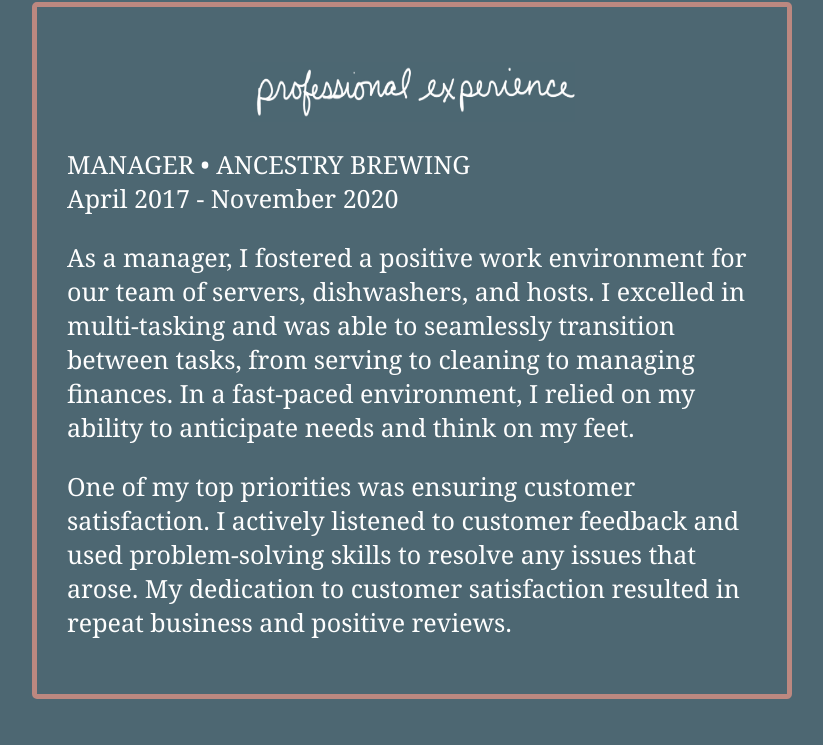
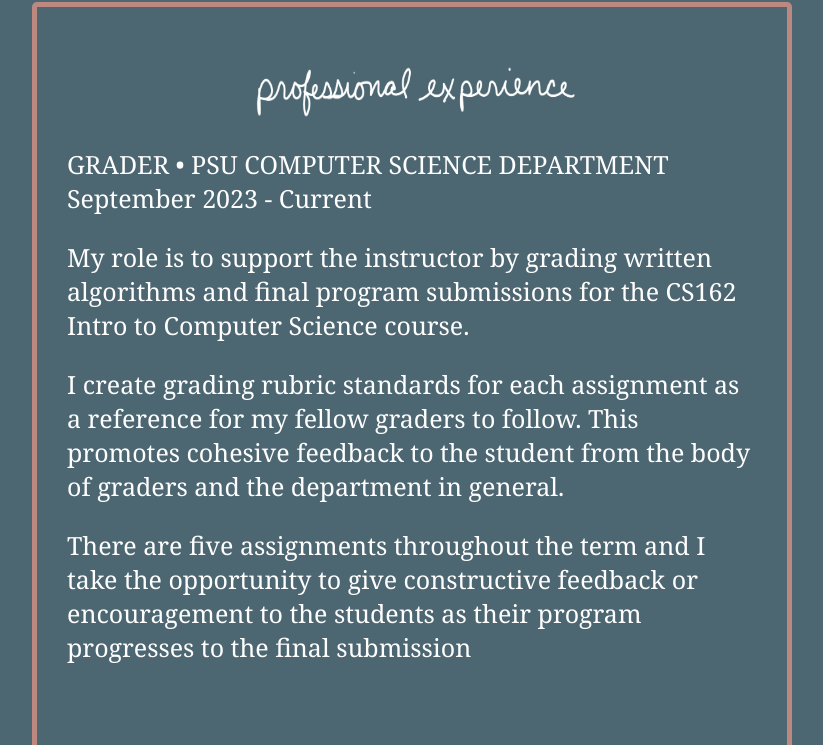
Before and after one commit to glatimer/glatimer.github.io, a plain HTML site: page experience.html in a window 1280 px wide. Shown: the part 485-1230 px from the top of the page, without its empty margins (228-1051 px from the left). Drawn offline with Linux system fonts and the light colour scheme.

Commit message:
update experience

```diff
--- a/experience.html
+++ b/experience.html
@@ -23,7 +23,26 @@
           </div>
           <figcaption><h2>Professional Experience</h2></figcaption>
         </figure>
-
+        <p id="exp-head">
+          GRADER • PSU COMPUTER SCIENCE DEPARTMENT <br />
+          September 2023 - Current
+        </p>
+        <p class="experience-text">
+          My role is to support the instructor by grading written algorithms and
+          final program submissions for the CS162 Intro to Computer Science
+          course.
+        </p>
+        <p class="experience-text">
+          I create grading rubric standards for each assignment as a reference
+          for my fellow graders to follow. This promotes cohesive feedback to
+          the student from the body of graders and the department in general.
+        </p>
+        <p class="experience-text">
+          There are five assignments throughout the term and I take the
+          opportunity to give constructive feedback or encouragement to the
+          students as their program progresses to the final submission
+        </p>
+        <br />
         <p id="exp-head">
           MANAGER • ANCESTRY BREWING <br />
           April 2017 - November 2020
@@ -51,18 +70,20 @@
               alt="Academic Experience written in white cursive on a dusty blue background."
             />
           </div>
-          <figcaption><h2>Academic Experience</h2></figcaption>
+          <figcaption><h2>Academic Course Experience</h2></figcaption>
         </figure>
 
         <p class="experience-text">
           CS302 Programming Methodologies and Software Implementation <br />
+          CS305 Social, Legal, and Ethical Implications of Computing <br />
           CS333 Operating Systems <br />
           CS314 Introduction to Software Engineering <br />
-          CS463 Introduction to Front-End Website Development <br />
           CS350 Algorithms and Complexity <br />
           CS486 Introduction to Database Management Systems <br />
           CS358 Principles of Programming Languages <br />
           ECE341 Introduction to Computer Hardware <br />
+          CS463 Introduction to Front-End Website Development <br />
+          CS466 Voice Assistants <br />
         </p>
         <p class="experience-text"></p>
       </section>
```
